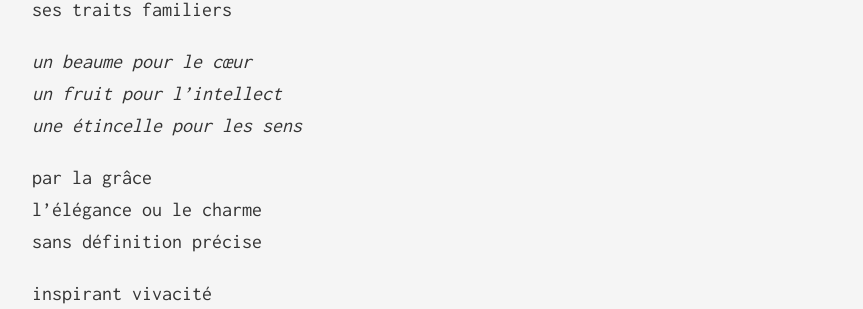
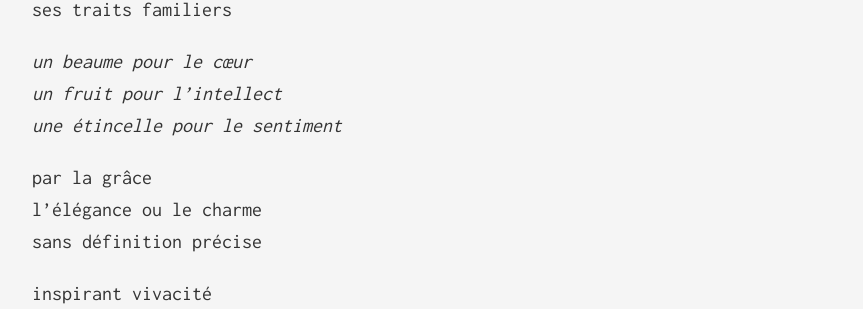
Before and after one commit to enricoJL/enricojl.github.io, a Jekyll site: the page built from _posts/2023-01-13-beaute.md, in a window 1280 px wide. Shown: the part 548-857 px from the top of the page, without its empty margins (208-1071 px from the left). Built offline with Jekyll 4.4.1, drawn with Linux system fonts in a browser that asks for light colours.

Commit message:
Update 2023-01-13-beaute.md

```diff
--- a/_posts/2023-01-13-beaute.md
+++ b/_posts/2023-01-13-beaute.md
@@ -12,7 +12,7 @@ ses traits familiers
 
 *un beaume pour le cœur
 un fruit pour l'intellect
-une étincelle pour les sens*
+une étincelle pour le sentiment*
 
 par la grâce
 l'élégance ou le charme
```
